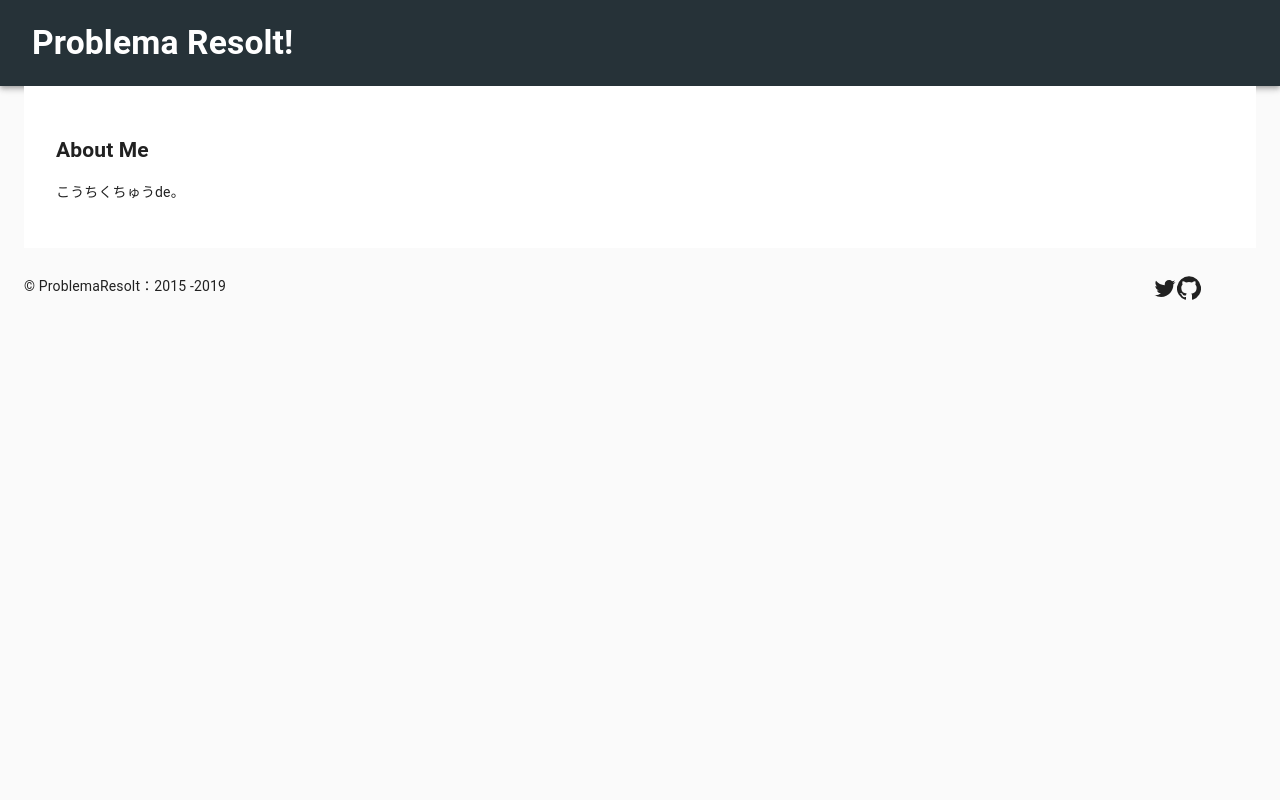
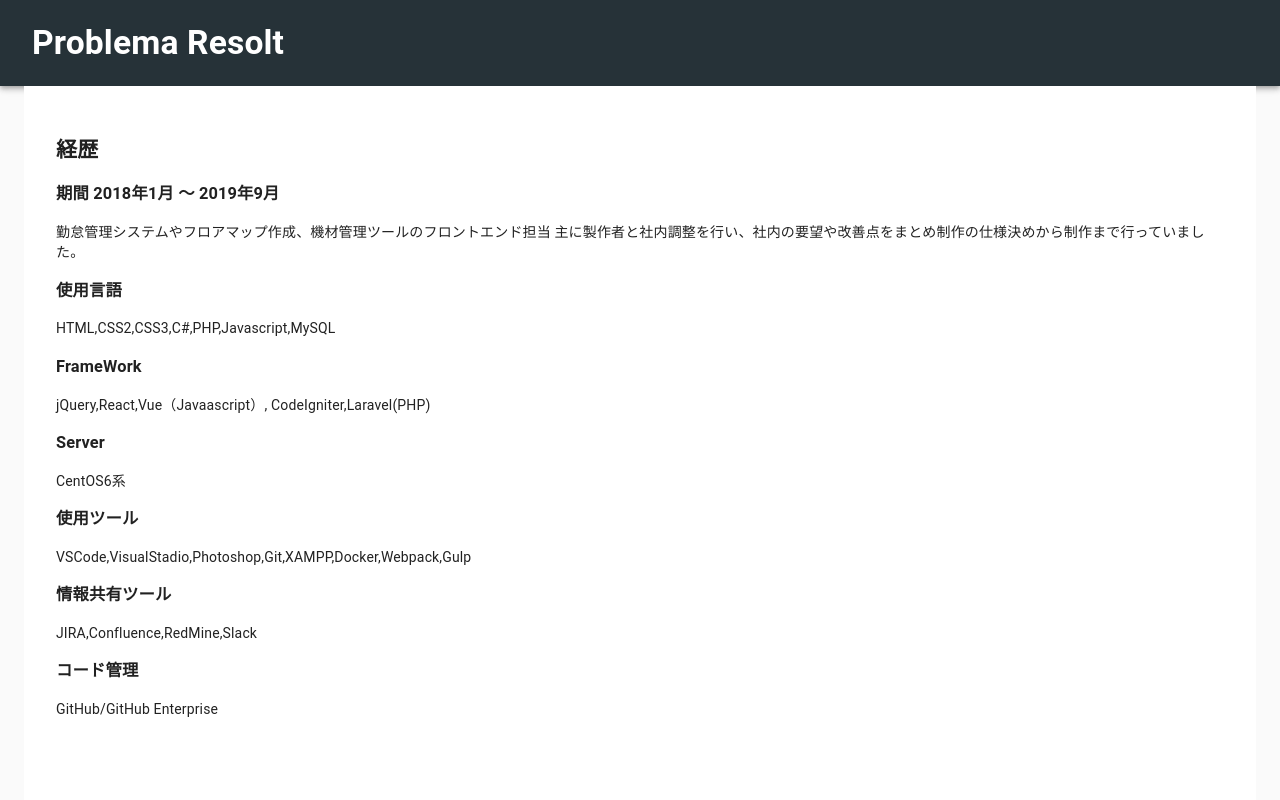
Before and after one commit to ProblemaResolt/official, a React app: page / in a window 1280 px wide. Shown: the top 800 px of the page. Built offline with nearby package versions, Linux system fonts and the light colour scheme; the HTML template or start-up script is replaced by a standard one.

Commit message:
fix;carrer add

```diff
--- /dev/null
+++ b/src/components/Contents/Career.tsx
@@ -0,0 +1,41 @@
+
+import * as React from "react";
+import * as ReactDOM from "react-dom";
+import "./Contents.scss";
+import { CssBaseline, Container } from "@material-ui/core/";
+
+interface IProps {}
+
+export default class Contents extends React.Component<IProps> {
+  public render() {
+    return (
+      <React.Fragment>
+        <CssBaseline />
+        <Container maxWidth="xl">
+              <section className="contents">
+                <h2>経歴</h2>
+                <h3>期間 2018年1月 〜 2019年9月</h3>
+                <p>
+                  勤怠管理システムやフロアマップ作成、機材管理ツールのフロントエンド担当
+                  主に製作者と社内調整を行い、社内の要望や改善点をまとめ制作の仕様決めから制作まで行っていました。
+                </p>
+                <h3>使用言語</h3>
+                <p>HTML,CSS2,CSS3,C#,PHP,Javascript,MySQL</p>
+                <h3>FrameWork</h3>
+                <p>jQuery,React,Vue（Javaascript）, CodeIgniter,Laravel(PHP)</p>
+                <h3>Server</h3>
+                <p>CentOS6系</p>
+                <h3>使用ツール</h3>
+                <p>
+                  VSCode,VisualStadio,Photoshop,Git,XAMPP,Docker,Webpack,Gulp
+                </p>
+                <h3>情報共有ツール</h3>
+                <p>JIRA,Confluence,RedMine,Slack</p>
+                <h3>コード管理</h3>
+                <p>GitHub/GitHub Enterprise</p>
+              </section>
+        </Container>
+      </React.Fragment>
+    );
+  }
+}
--- a/src/components/Contents/Contents.tsx
+++ b/src/components/Contents/Contents.tsx
@@ -1,6 +1,8 @@
 import * as React from "react";
+import * as ReactDOM from "react-dom";
 import "./Contents.scss";
-import { CssBaseline, Typography,Container } from "@material-ui/core/"
+import { CssBaseline,Container } from "@material-ui/core/";
+import Carrer from "./Career";
 
 
 interface IProps {
@@ -10,12 +12,13 @@ export default class Contents extends React.Component<IProps> {
   public render() {
     return (
       <React.Fragment>
+        <Carrer />
         <CssBaseline />
         <Container maxWidth="xl">
-          <section className="contents">
-            <h2>About Me</h2>
-            <p>こうちくちゅうde。</p>
-          </section>
+            <section className="contents">
+              <h2>About Me</h2>
+              <p>こうちくちゅうde。</p>
+            </section>
         </Container>
       </React.Fragment>
     );
--- a/src/components/Footer/Footer.scss
+++ b/src/components/Footer/Footer.scss
@@ -2,5 +2,5 @@
 
 footer{
     padding: 2em 0;
-    .__snsFollowLinks{text-align: right;}
+    .snsFollowLinks{text-align: right;}
 }
--- a/src/components/Footer/Footer.tsx
+++ b/src/components/Footer/Footer.tsx
@@ -6,13 +6,6 @@ import {Twitter, GitHub} from "@material-ui/icons/";
 
 interface IProps {
 }
-
-const TwitterLinks = [
-  "//twitter.com/ProblemaResolt"
-];
-const GitHubLinks = [
-  "//github.com/ProblemaResolt"
-];
 
 export default class Footer extends React.Component<IProps> {
   public render() {
@@ -23,9 +16,13 @@ export default class Footer extends React.Component<IProps> {
             <Grid item xs={11}>
               © ProblemaResolt：2015 -{new Date().getFullYear()}
             </Grid>
-            <Grid item xs={1} alignItems="flex-end">
-              <Twitter />
-              <GitHub />
+            <Grid item xs={1} className="snsFollowLinks">
+              <a href="//twitter.com/ProblemaResol" target="blank">
+                <Twitter />
+              </a>
+              <a href="//github.com/ProblemaResolt" target="blank">
+                <GitHub />
+              </a>
             </Grid>
           </Grid>
         </Container>
--- a/src/components/Header/Header.tsx
+++ b/src/components/Header/Header.tsx
@@ -14,7 +14,7 @@ export default class Header extends React.Component<IProps> {
       <MuiThemeProvider theme={theme}>
         <AppBar position="static" color="primary">
           <h1 className="title">
-            <span className="title__text">Problema {this.props.name}!</span>
+            <span className="title__text">Problema {this.props.name}</span>
           </h1>
         </AppBar>
       </MuiThemeProvider>
```
Also changed, not shown: 2 other files (tests, documents, lock files or other folders).
